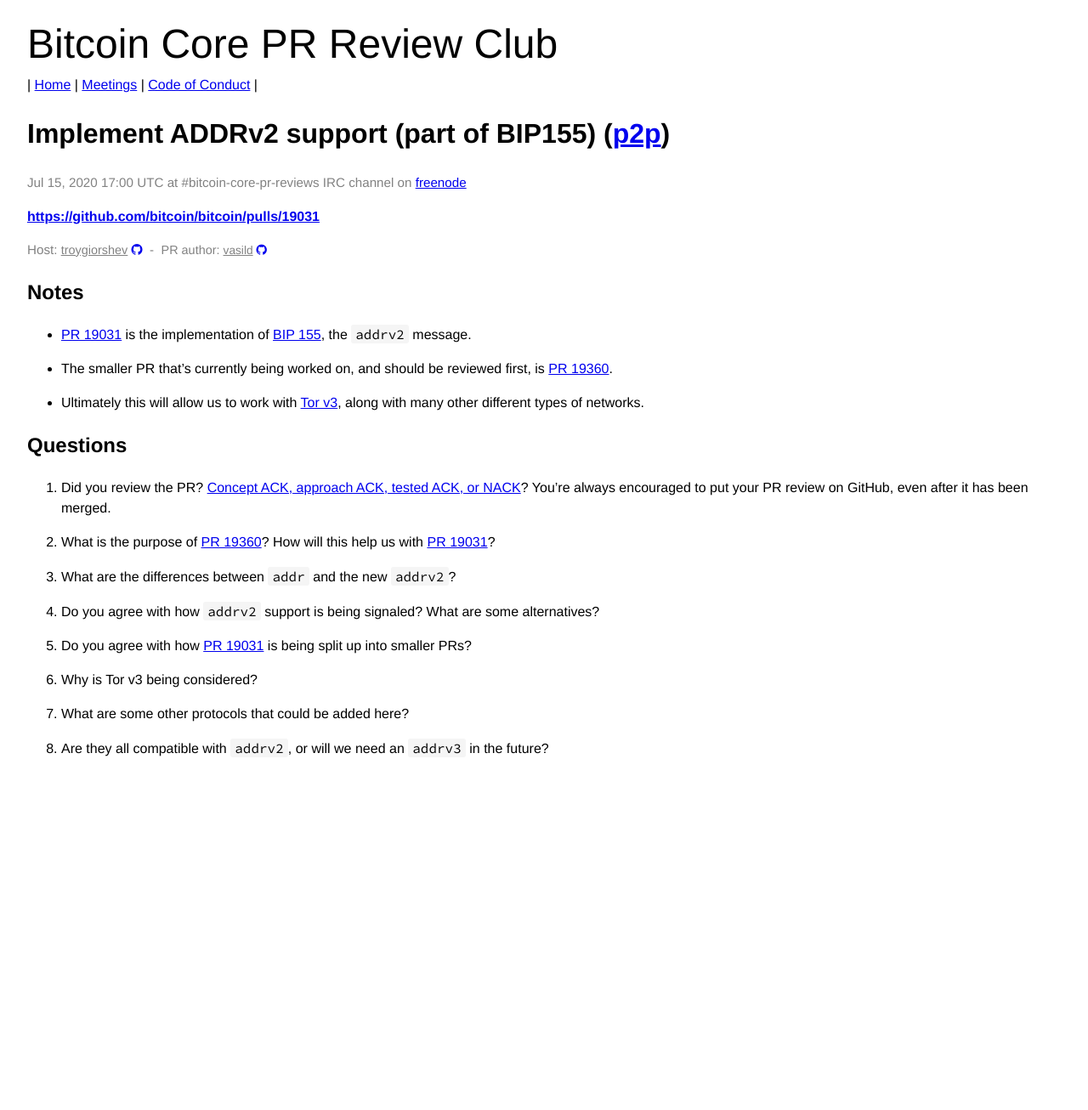
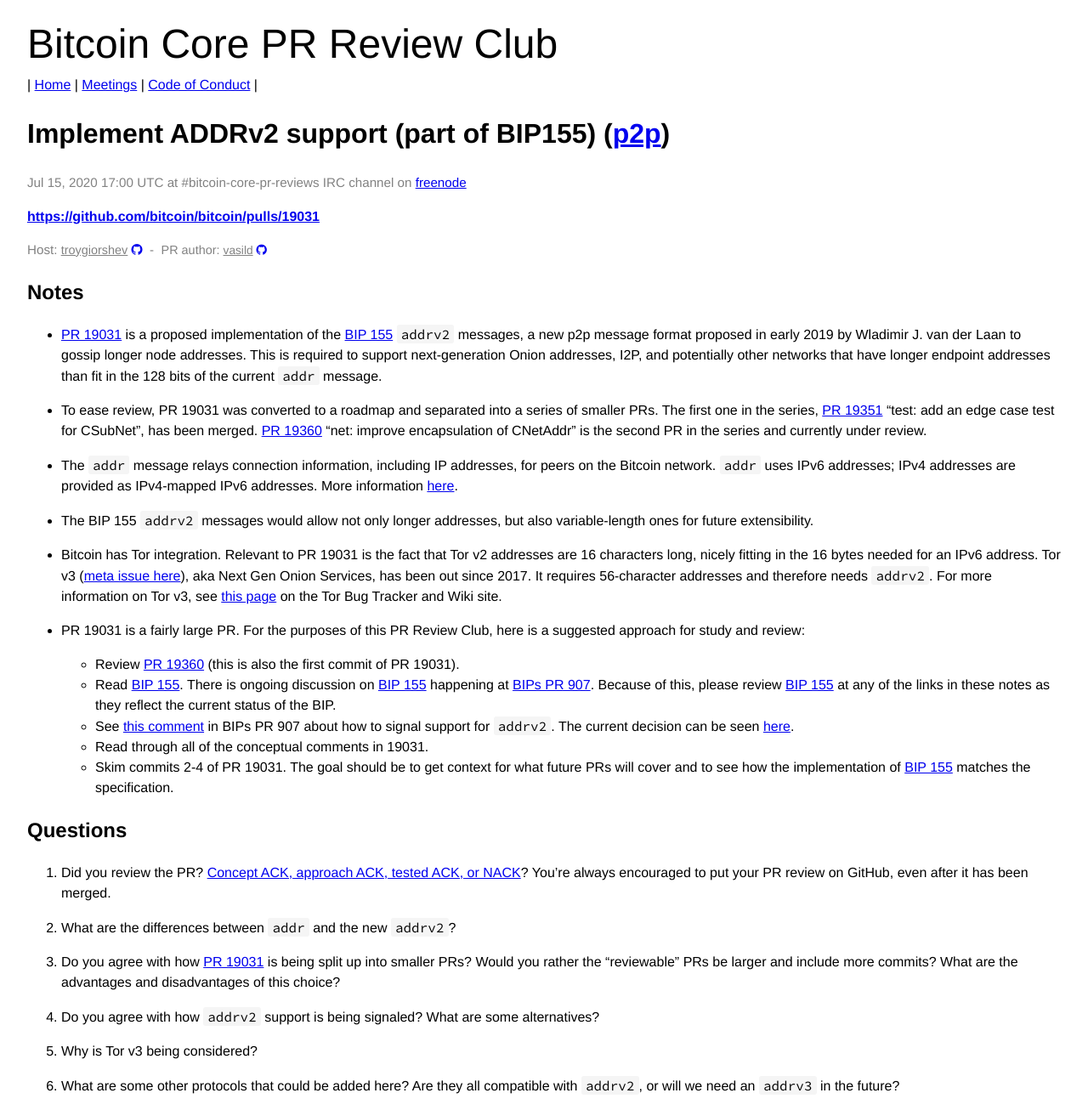
Before and after one commit to bitcoin-core-review-club/website, a Jekyll site: the page built from _posts/2020-07-15-#19031.md, in a window 1280 px wide. Shown: the whole page at 85% size. Built offline with Jekyll 4.4.1, drawn with Linux system fonts in a browser that asks for light colours; before the commit the page ends 909 px from its top, so only the background shows below that.

Commit message:
19031 edit (#230)

```diff
--- a/_posts/2020-07-15-#19031.md
+++ b/_posts/2020-07-15-#19031.md
@@ -12,17 +12,22 @@
 
 ## Notes
 
-* [PR 19031](https://github.com/bitcoin/bitcoin/pull/19031) is the
-  implementation of [BIP
-  155](https://github.com/bitcoin/bips/blob/master/bip-0155.mediawiki), the
-  `addrv2` message.
+* [PR 19031](https://github.com/bitcoin/bitcoin/pull/19031) is a proposed implementation of the [BIP 155](https://github.com/bitcoin/bips/blob/9286b5254317d9e73fb25c5f0acd2b2d9937843e/bip-0155.mediawiki) `addrv2` messages, a new p2p message format proposed in early 2019 by Wladimir J. van der Laan to gossip longer node addresses. This is required to support next-generation Onion addresses, I2P, and potentially other networks that have longer endpoint addresses than fit in the 128 bits of the current `addr` message.
 
-* The smaller PR that's currently being worked on, and should be reviewed
-  first, is [PR 19360](https://github.com/bitcoin/bitcoin/pull/19360).
+* To ease review, PR 19031 was converted to a roadmap and separated into a series of smaller PRs. The first one in the series, [PR 19351](https://github.com/bitcoin/bitcoin/pull/19351) "test: add an edge case test for CSubNet", has been merged. [PR 19360](https://github.com/bitcoin/bitcoin/pull/19360) "net: improve encapsulation of CNetAddr" is the second PR in the series and currently under review.
 
-* Ultimately this will allow us to work with [Tor
-  v3](https://github.com/bitcoin/bitcoin/issues/18884), along with many other
-  different types of networks.
+* The `addr` message  relays connection information, including IP addresses, for peers on the Bitcoin network.  `addr` uses IPv6 addresses; IPv4 addresses are provided as IPv4-mapped IPv6 addresses.  More information [here](https://btcinformation.org/en/developer-reference#addr).
+
+* The BIP 155 `addrv2` messages would allow not only longer addresses, but also variable-length ones for future extensibility.
+
+* Bitcoin has Tor integration.  Relevant to PR 19031 is the fact that Tor v2 addresses are 16 characters long, nicely fitting in the 16 bytes needed for an IPv6 address.  Tor v3 ([meta issue here](https://github.com/bitcoin/bitcoin/issues/18884)), aka Next Gen Onion Services, has been out since 2017.  It requires 56-character addresses and therefore needs `addrv2`.  For more information on Tor v3, see [this page](https://trac.torproject.org/projects/tor/wiki/doc/NextGenOnions) on the Tor Bug Tracker and Wiki site.
+
+* PR 19031 is a fairly large PR.  For the purposes of this PR Review Club, here is a suggested approach for study and review:
+  * Review [PR 19360](https://github.com/bitcoin/bitcoin/pull/19360) (this is also the first commit of PR 19031).
+  * Read [BIP 155](https://github.com/bitcoin/bips/blob/9286b5254317d9e73fb25c5f0acd2b2d9937843e/bip-0155.mediawiki).  There is ongoing discussion on [BIP 155](https://github.com/bitcoin/bips/blob/9286b5254317d9e73fb25c5f0acd2b2d9937843e/bip-0155.mediawiki) happening at [BIPs PR 907](https://github.com/bitcoin/bips/pull/907).  Because of this, please review [BIP 155](https://github.com/bitcoin/bips/blob/9286b5254317d9e73fb25c5f0acd2b2d9937843e/bip-0155.mediawiki) at any of the links in these notes as they reflect the current status of the BIP.
+  * See [this comment](https://github.com/bitcoin/bips/pull/907#issuecomment-611924492) in BIPs PR 907 about how to signal support for `addrv2`.  The current decision can be seen [here](https://github.com/bitcoin/bips/blob/9286b5254317d9e73fb25c5f0acd2b2d9937843e/bip-0155.mediawiki#Signaling_support_and_compatibility).
+  * Read through all of the conceptual comments in 19031.
+  * Skim commits 2-4 of PR 19031.  The goal should be to get context for what future PRs will cover and to see how the implementation of [BIP 155](https://github.com/bitcoin/bips/blob/9286b5254317d9e73fb25c5f0acd2b2d9937843e/bip-0155.mediawiki) matches the specification.
 
 ## Questions
 
@@ -31,25 +36,16 @@
    You're always encouraged to put your PR review on GitHub, even after it has
    been merged.
 
-2. What is the purpose of [PR
-   19360](https://github.com/bitcoin/bitcoin/pull/19360)?  How will this help
-   us with [PR 19031](https://github.com/bitcoin/bitcoin/pull/19031)?
+2. What are the differences between `addr` and the new `addrv2`?
 
-3. What are the differences between `addr` and the new `addrv2`?
+3. Do you agree with how [PR 19031](https://github.com/bitcoin/bitcoin/pull/19031) is being split up into smaller PRs?  Would you rather the "reviewable" PRs be larger and include more commits?  What are the advantages and disadvantages of this choice?
 
-4. Do you agree with how `addrv2` support is being signaled?  What are some
-   alternatives?
+4. Do you agree with how `addrv2` support is being signaled?  What are some alternatives?
 
-5. Do you agree with how [PR
-   19031](https://github.com/bitcoin/bitcoin/pull/19031) is being split up into
-   smaller PRs?
+5. Why is Tor v3 being considered?
 
-6. Why is Tor v3 being considered?
+6. What are some other protocols that could be added here?  Are they all compatible with `addrv2`, or will we need an `addrv3` in the future?
 
-7. What are some other protocols that could be added here?
-
-8. Are they all compatible with `addrv2`, or will we need an `addrv3` in the
-   future?
 
 <!-- TODO: After meeting, uncomment and add meeting log between the irc tags
 ## Meeting Log
```
